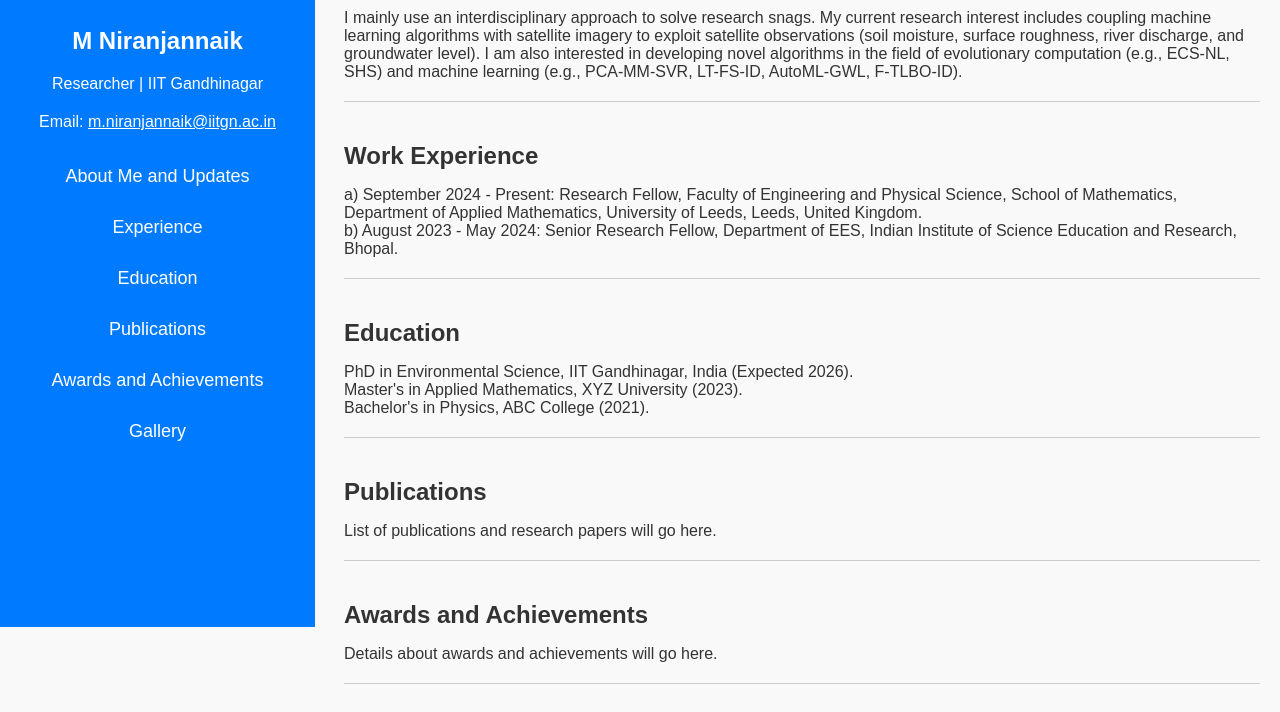
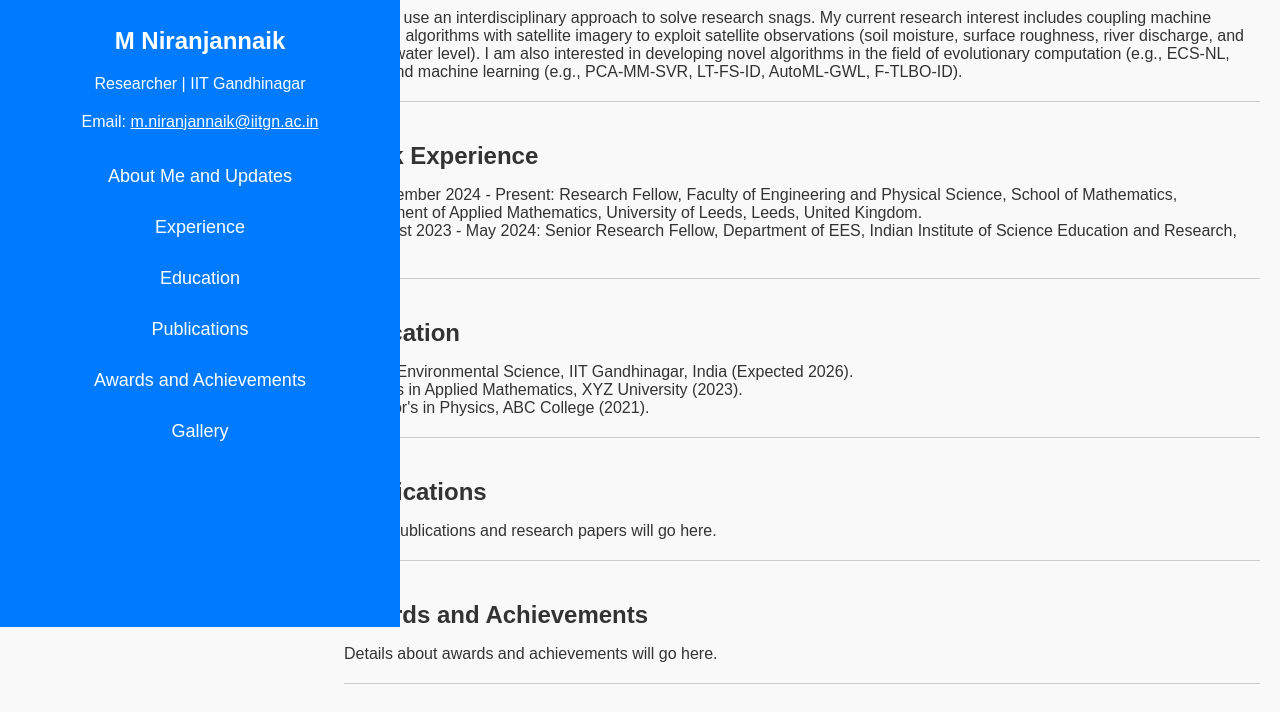
Before and after one commit to niranjannaikm/mniranjannaik.github.io, a plain HTML site: page index.html in a window 1280 px wide. Shown: the part 173-885 px from the top of the page. Drawn offline with Linux system fonts and the light colour scheme.

Commit message:
Update index.html

```diff
--- a/index.html
+++ b/index.html
@@ -15,7 +15,7 @@
 
         /* Left sidebar styling */
         #sidebar {
-            width: 315px; /* Reduced sidebar width */
+            width: 400px; /* Reduced sidebar width */
             background-color: #007BFF;
             color: white;
             height: 100vh;
```
